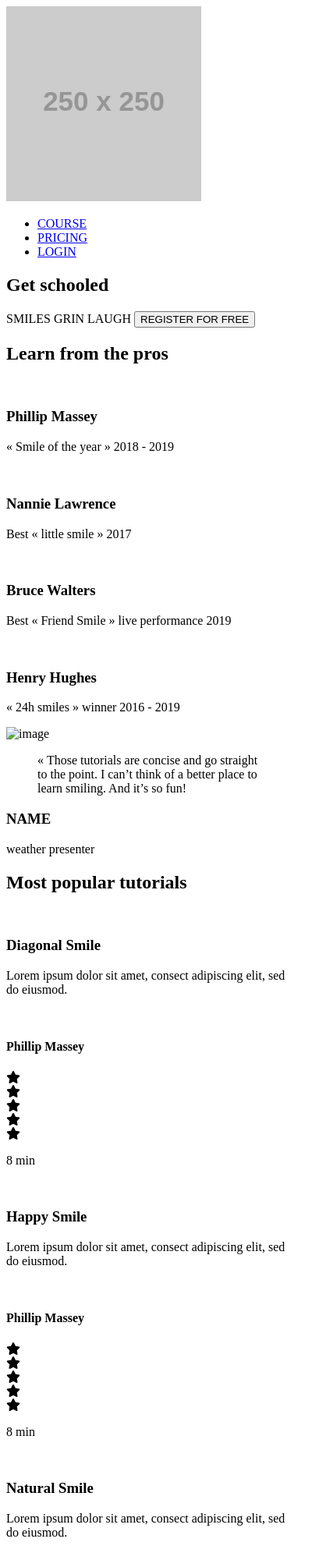
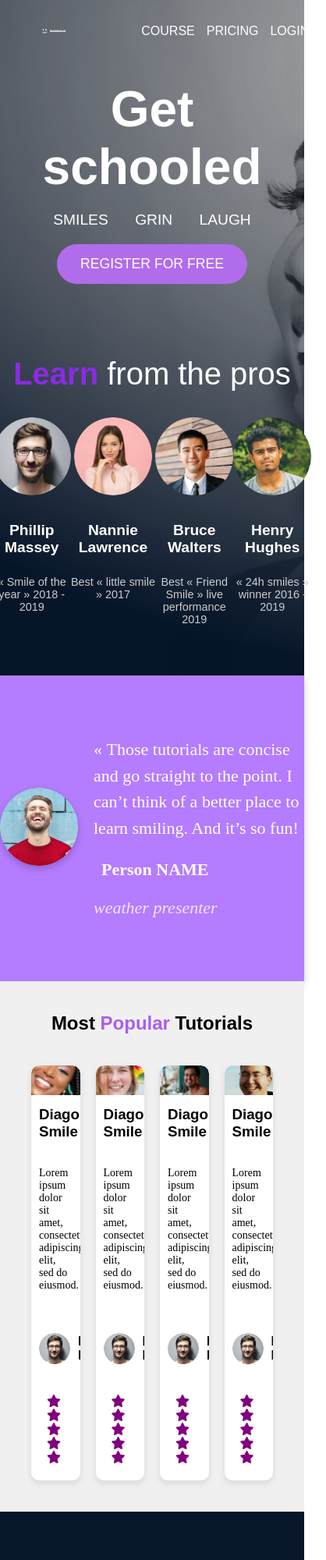
Before and after one commit to techwizelechia/alx_html_css, a plain HTML site: page index.html in a window 390 px wide. Shown: the top 2000 px of the page at 78% size, 418 px wide, since content can reach past the window. Drawn offline with Linux system fonts and the light colour scheme; placeholder pictures from the web are drawn by us.

Commit message:
Updated index.html, replaced style.css with styles.css, and added new images

```diff
--- a/index.html
+++ b/index.html
@@ -5,206 +5,212 @@
     <meta name="viewport" content="width=device-width, initial-scale=1.0">
     <script src="https://kit.fontawesome.com/4a2b055604.js" crossorigin="anonymous"></script>
     <title>Document</title>
+    <link rel="stylesheet" href="styles.css">
 </head>
 <body>
     <header>
-        <nav>
-            <img src="https://fakeimg.pl/250x250?text=Sample+Logo" alt="logo">
-
-            <ul>
+        <nav class="navbar">
+            <div class="logo-container">
+                <img src="images/logo.png" alt="logo" class="logo">
+            </div>
+            <ul class="nav-links">
                 <li><a href="#">COURSE</a></li>
                 <li><a href="#">PRICING</a></li>
                 <li><a href="#">LOGIN</a></li>
             </ul>
         </nav>
-
     </header>
     <main>
-        <section>
-            <div>
+        <section class="first-section">
+            <div class="content-container">
               <h1>Get schooled</h1>
+              <div class="tagline">
                 <span>SMILES</span>
                 <span>GRIN</span>
                 <span>LAUGH</span>
-                <button>REGISTER FOR FREE</button>
+              </div>
+              <button class="register-btn">REGISTER FOR FREE</button>
+            </div>
+            <div class="learn-section">
+              <h2><span class="highlighted-text">Learn</span> from the pros</h2>
+              <div class="examples">
+                <div>
+                  <img src="images/1.png" alt="Phillip Massey">
+                  <h3>Phillip Massey</h3>
+                  <p>« Smile of the year » 2018 - 2019</p>
                 </div>
                 <div>
-                <h2>Learn from the pros</h2>
-                <div>
-                    <div>
-                        <img src="./images/1 (3).png" alt="">
-                        <h3>Phillip Massey</h3>
-                        <p>« Smile of the year » 2018 - 2019</p>
+                  <img src="images/3.png" alt="Nannie Lawrence">
+                  <h3>Nannie Lawrence</h3>
+                  <p>Best « little smile » 2017</p>
                 </div>
                 <div>
-                        <img src="./images/6.png" alt="">
-                        <h3>Nannie Lawrence</h3>
-                        <p>Best « little smile » 2017</p>
+                  <img src="images/2.png" alt="Bruce Walters">
+                  <h3>Bruce Walters</h3>
+                  <p>Best « Friend Smile » live performance 2019</p>
                 </div>
                 <div>
-                        <img src="./images/7.png" alt="">
-                        <h3>Bruce Walters</h3>
-                        <p>Best « Friend Smile » live performance 2019</p>
-                    </div>
-                    <div>
-                        <img src="./images/8.png" alt="">
+                  <img src="images/4.png" alt="Henry Hughes">
                   <h3>Henry Hughes</h3>
-                        <p>« 24h smiles » winner 2016 - 2019</p>
+                  <p>« 24h smiles » winner 2016 - 2019</p>
                 </div>
               </div>
             </div>
           </section>
-        <section>
+
+          <section class="testimonial">
             <div>
-                <img src="./images/Bitmap.png" alt="image">
+                <img src="images/5.png" alt="image">
             </div>
             <div>
                 <blockquote>« Those tutorials are concise and go straight to the point. I can’t think of a better place to learn smiling. And it’s so fun!</blockquote>
-                <h3>NAME</h3>
-                <P>weather presenter</P>
+                <h3>Person NAME</h3>
+                <p>weather presenter</p>
             </div>
         </section>
-        <section>
-            <h2>Most popular tutorials</h2>
-            <div>
-                <img src="./images/Bitmap (1).png" alt="">
+        <section class="tutorials">
+            <h2>Most <span style="color: rgb(169, 94, 238);">Popular</span> Tutorials</h2>
+            <div class="tutorial-container">
+                <div class="tutorial">
+                    <img src="images/9.png" alt="Diagonal Smile">
                     <h3>Diagonal Smile</h3>
-                <p>Lorem ipsum dolor sit amet, consect adipiscing elit, sed do eiusmod.</p>
-                <div>
-                    <img src="./images/1 (3).png" alt="">
+                    <p>Lorem ipsum dolor sit amet, consectetur adipiscing elit, sed do eiusmod.</p>
+                    <div class="author">
+                        <img src="images/1.png" alt="Phillip Massey">
                         <h4>Phillip Massey</h4>
                     </div>
-                <div>
-                    <div><i class="fa-solid fa-star"></i></div>
-                    <div><i class="fa-solid fa-star"></i></div>
-                    <div><i class="fa-solid fa-star"></i></div>
-                    <div><i class="fa-solid fa-star"></i></div>
-                    <div><i class="fa-solid fa-star"></i></div>
+                    <div class="rating-duration">
+                        <div class="rating">
+                            <i class="fa-solid fa-star"></i>
+                            <i class="fa-solid fa-star"></i>
+                            <i class="fa-solid fa-star"></i>
+                            <i class="fa-solid fa-star"></i>
+                            <i class="fa-solid fa-star"></i>
                         </div>
-                <p>8 min</p>
+                        <p class="duration">8 min</p>
                     </div>
-            <div>
-                <img src="./images/Bitmap (4).png" alt="">
-                <h3>Happy Smile</h3>
-                <p>Lorem ipsum dolor sit amet, consect adipiscing elit, sed do eiusmod.</p>
-                <div>
-                    <img src="./images/1 (3).png" alt="">
+                </div>
+                <div class="tutorial">
+                    <img src="images/7.png" alt="Diagonal Smile">
+                    <h3>Diagonal Smile</h3>
+                    <p>Lorem ipsum dolor sit amet, consectetur adipiscing elit, sed do eiusmod.</p>
+                    <div class="author">
+                        <img src="images/1.png" alt="Phillip Massey">
                         <h4>Phillip Massey</h4>
                     </div>
-                <div>
-                    <div><i class="fa-solid fa-star"></i></div>
-                    <div><i class="fa-solid fa-star"></i></div>
-                    <div><i class="fa-solid fa-star"></i></div>
-                    <div><i class="fa-solid fa-star"></i></div>
-                    <div><i class="fa-solid fa-star"></i></div>
+                    <div class="rating-duration">
+                        <div class="rating">
+                            <i class="fa-solid fa-star"></i>
+                            <i class="fa-solid fa-star"></i>
+                            <i class="fa-solid fa-star"></i>
+                            <i class="fa-solid fa-star"></i>
+                            <i class="fa-solid fa-star"></i>
                         </div>
-                <p>8 min</p>
+                        <p class="duration">8 min</p>
                     </div>
-            <div>
-                <img src="./images/Bitmap (3).png" alt="">
-                <h3>Natural Smile</h3>
-                <p>Lorem ipsum dolor sit amet, consect adipiscing elit, sed do eiusmod.</p>
-                <div>
-                    <img src="./images/1 (3).png" alt="">
+                </div>
+                <div class="tutorial">
+                    <img src="images/8.png" alt="Diagonal Smile">
+                    <h3>Diagonal Smile</h3>
+                    <p>Lorem ipsum dolor sit amet, consectetur adipiscing elit, sed do eiusmod.</p>
+                    <div class="author">
+                        <img src="images/1.png" alt="Phillip Massey">
                         <h4>Phillip Massey</h4>
                     </div>
-                <div>
-                    <div><i class="fa-solid fa-star"></i></div>
-                    <div><i class="fa-solid fa-star"></i></div>
-                    <div><i class="fa-solid fa-star"></i></div>
-                    <div><i class="fa-solid fa-star"></i></div>
-                    <div><i class="fa-solid fa-star"></i></div>
+                    <div class="rating-duration">
+                        <div class="rating">
+                            <i class="fa-solid fa-star"></i>
+                            <i class="fa-solid fa-star"></i>
+                            <i class="fa-solid fa-star"></i>
+                            <i class="fa-solid fa-star"></i>
+                            <i class="fa-solid fa-star"></i>
                         </div>
-                <p>8 min</p>
+                        <p class="duration">8 min</p>
                     </div>
-            <div>
-                <img src="./images/Bitmap (2).png" alt="">
-                <h3>Sad Smile</h3>
-                <p>Lorem ipsum dolor sit amet, consect adipiscing elit, sed do eiusmod.</p>
-                <div>
-                    <img src="./images/1 (3).png" alt="">
+                </div>
+                <div class="tutorial">
+                    <img src="images/6.png" alt="Diagonal Smile">
+                    <h3>Diagonal Smile</h3>
+                    <p>Lorem ipsum dolor sit amet, consectetur adipiscing elit, sed do eiusmod.</p>
+                    <div class="author">
+                        <img src="images/1.png" alt="Phillip Massey">
                         <h4>Phillip Massey</h4>
                     </div>
-                <div>
-                    <div><i class="fa-solid fa-star"></i></div>
-                    <div><i class="fa-solid fa-star"></i></div>
-                    <div><i class="fa-solid fa-star"></i></div>
-                    <div><i class="fa-solid fa-star"></i></div>
-                    <div><i class="fa-solid fa-star"></i></div>
+                    <div class="rating-duration">
+                        <div class="rating">
+                            <i class="fa-solid fa-star"></i>
+                            <i class="fa-solid fa-star"></i>
+                            <i class="fa-solid fa-star"></i>
+                            <i class="fa-solid fa-star"></i>
+                            <i class="fa-solid fa-star"></i>
                         </div>
-                <p>8 min</p>
+                        <p class="duration">8 min</p>
+                    </div>
+                </div>
             </div>
         </section>
-        <section>
-            <h2>Free membership</h2>
+
+        <section class="second-section">
+            <h2><span style="color: blueviolet;">Free</span> membership</h2>
+            <div class="zx">
                 <div>
-                <img src="./images/smile.svg" alt="">
+                    <img src="images/smile.png" alt="">
                     <h3>Lorem Ipsum</h3>
                     <p>Lorem ipsum dolor sit amet, consectetur adipiscing elit.</p>
                 </div>
                 <div>
-                <img src="./images/smile.svg" alt="">
+                    <img src="images/smile.png" alt="">
                     <h3>Lorem Ipsum</h3>
                     <p>Lorem ipsum dolor sit amet, consectetur adipiscing elit.</p>
                 </div>
                 <div>
-                <img src="./images/smile.svg" alt="">
+                    <img src="images/smile.png" alt="">
                     <h3>Lorem Ipsum</h3>
                     <p>Lorem ipsum dolor sit amet, consectetur adipiscing elit.</p>
                 </div>
                 <div>
-                <img src="./images/smile.svg" alt="">
+                    <img src="images/smile.png" alt="">
                     <h3>Lorem Ipsum</h3>
                     <p>Lorem ipsum dolor sit amet, consectetur adipiscing elit.</p>
                 </div>
-            <button>REGISTER FOR FREE</button>
+            </div>
+            <button class="register-btn">REGISTER FOR FREE</button>
         </section>
-        <section>
-            <h2>F.A.Q</h2>
-            <div>
-                <div>
-                    <div>
+        <section class="faq-section">
+            <h2>F.A.Q.</h2>
+            <div class="faq-container">
+                <div class="faq-item">
                     <h3>How does this work?</h3>
+                    <p>Lorem ipsum dolor sit amet, consectetur adipiscing elit, sed do eiusmod tempor incididunt ut labore et dolore magna aliqua. Ut enim ad minim veniam, quis nostrud exercitation ullamco laboris nisi ut aliquip ex ea commodo consequat.</p>
                 </div>
-                    <div>
-                        Lorem ipsum dolor sit amet, consectetur adipiscing elit, sed do eiusmod tempor incididunt ut labore et dolore magna aliqua. Ut enim ad minim veniam, quis nostrud exercitation ullamco laboris nisi ut aliquip ex ea commodo consequat. Duis aute irure dolor in reprehenderit in voluptate velit esse cillum dolore eu fugiat nulla pariatur. Excepteur sint occaecat cupidatat non proident, sunt in culpa qui officia deserunt mollit anim id est laborum.
+                <div class="faq-item">
+                    <h3>How does this work?</h3>
+                    <p>Lorem ipsum dolor sit amet, consectetur adipiscing elit, sed do eiusmod tempor incididunt ut labore et dolore magna aliqua. Ut enim ad minim veniam, quis nostrud exercitation ullamco laboris nisi ut aliquip ex ea commodo consequat.</p>
                 </div>
-
-                    <div>
+                <div class="faq-item">
                     <h3>How does this work?</h3>
+                    <p>Lorem ipsum dolor sit amet, consectetur adipiscing elit, sed do eiusmod tempor incididunt ut labore et dolore magna aliqua. Ut enim ad minim veniam, quis nostrud exercitation ullamco laboris nisi ut aliquip ex ea commodo consequat.</p>
                 </div>
-                    <div>
-                        Lorem ipsum dolor sit amet, consectetur adipiscing elit, sed do eiusmod tempor incididunt ut labore et dolore magna aliqua. Ut enim ad minim veniam, quis nostrud exercitation ullamco laboris nisi ut aliquip ex ea commodo consequat. Duis aute irure dolor in reprehenderit in voluptate velit esse cillum dolore eu fugiat nulla pariatur. Excepteur sint occaecat cupidatat non proident, sunt in culpa qui officia deserunt mollit anim id est laborum.
-                    </div>
-                </div>
-                <div>
-                    <div>
+                <div class="faq-item">
                     <h3>How does this work?</h3>
-                    </div>
-                    <div>
-                        Lorem ipsum dolor sit amet, consectetur adipiscing elit, sed do eiusmod tempor incididunt ut labore et dolore magna aliqua. Ut enim ad minim veniam, quis nostrud exercitation ullamco laboris nisi ut aliquip ex ea commodo consequat. Duis aute irure dolor in reprehenderit in voluptate velit esse cillum dolore eu fugiat nulla pariatur. Excepteur sint occaecat cupidatat non proident, sunt in culpa qui officia deserunt mollit anim id est laborum.
-                    </div>
-                    <div>
-                        <h3>How does this work?</h3>
-                    </div>
-                    <div>
-                        Lorem ipsum dolor sit amet, consectetur adipiscing elit, sed do eiusmod tempor incididunt ut labore et dolore magna aliqua. Ut enim ad minim veniam, quis nostrud exercitation ullamco laboris nisi ut aliquip ex ea commodo consequat. Duis aute irure dolor in reprehenderit in voluptate velit esse cillum dolore eu fugiat nulla pariatur. Excepteur sint occaecat cupidatat non proident, sunt in culpa qui officia deserunt mollit anim id est laborum.
-                    </div>
+                    <p>Lorem ipsum dolor sit amet, consectetur adipiscing elit, sed do eiusmod tempor incididunt ut labore et dolore magna aliqua. Ut enim ad minim veniam, quis nostrud exercitation ullamco laboris nisi ut aliquip ex ea commodo consequat.</p>
                 </div>
             </div>
         </section>
     </main>
     <footer>
-        <section>
-            <div>
-                <img src="https://fakeimg.pl/250x250?text=Sample+Logo" alt="logo">
+        <section class="footer-sec">
+            <div class="footer-items-container">
+                <div class="logo-container">
+                    <img src="images/logo.png" alt="logo" class="logo">
+                </div>
                 <div>
                     <i class="fa-brands fa-facebook"></i>
                     <i class="fa-brands fa-twitter"></i>
                     <i class="fa-brands fa-instagram"></i>
                 </div>
             </div>
-            <p>©smileschool 2020</p>
+            <p>© 2020 SmileSchool</p>
         </section>
     </footer>
 </body>
--- /dev/null
+++ b/styles.css
@@ -0,0 +1,331 @@
+@font-face {
+    font-family: 'Spin Cycle OT', sans-serif;
+    src: url('./assets/Spin-Cycle-OT/spincycle_3d_ot.otf') format('woff2'),
+         url('./assets/Spin-Cycle-OT/spincycle_ot.otf') format('woff'),
+         url('./assets/fonts/spin-cycle-ot.ttf') format('truetype');
+    font-weight: normal;
+    font-style: normal;
+}
+body {
+    margin: 0;
+    padding: 0;
+    font-family: 'Source Sans Pro', sans-serif, 'spin cycle ot';
+    width: 100%;
+}
+main{
+    margin: 0;
+    padding: 0;
+}
+.navbar {
+    display: flex;
+    justify-content: space-around;
+    align-items: center;
+    position: fixed;
+    width: 100%;
+    top: 0;
+    z-index: 1000;
+    color: white;
+    font-family: 'Source Sans Pro', sans-serif;
+}
+.logo-container {
+    display: flex;
+    align-items: center;
+}
+.logo {
+    width: 100px;
+    margin-right: 10px;
+}
+.logo-text {
+    font-family: 'Spin Cycle OT', sans-serif;
+    font-weight: 600;
+    color: white;
+}
+.nav-links {
+    list-style: none;
+    display: flex;
+    gap: 30px;
+}
+.nav-links li {
+    text-transform: uppercase;
+}
+.nav-links a {
+    text-decoration: none;
+    color: white;
+    font-weight: 500;
+    font-size: 1rem;
+    transition: color 0.3s ease;
+}
+.first-section {
+    display: flex;
+    flex-direction: column;
+    align-items: center;
+    justify-content: center;
+    text-align: center;
+    padding: 50px;
+    background-image: url(images/Object.png);
+    background-size: cover;
+    color: white;
+  }
+  .content-container h1 {
+    font-size: 4rem;
+    font-weight: bold;
+    margin-bottom: 20px;
+  }
+  .tagline span {
+    margin: 0 15px;
+    font-size: 1.2rem;
+    font-weight: 300;
+    text-transform: uppercase;
+  }
+  .register-btn {
+    margin-top: 20px;
+    padding: 15px 30px;
+    background-color: #b16ceb;
+    color: white;
+    border: none;
+    border-radius: 30px;
+    font-size: 1.1rem;
+    cursor: pointer;
+    transition: background-color 0.3s ease;
+  }
+  .learn-section {
+    margin-top: 60px;
+  }
+  .learn-section h2 {
+    font-size: 2.5rem;
+    font-weight: 500;
+  }
+  .learn-section .highlighted-text {
+    color: blueviolet;
+    font-weight: bold;
+  }
+  .examples {
+    display: flex;
+    justify-content: space-around;
+    margin-top: 30px;
+  }
+  .examples div {
+    text-align: center;
+  }
+  .examples img {
+    border-radius: 50%;
+    width: 100px;
+    height: 100px;
+    margin-bottom: 10px;
+  }
+  .examples h3 {
+    margin: 10px 0 5px;
+    font-size: 1.2rem;
+  }
+  .examples p {
+    font-size: 0.9rem;
+    color: #ccc;
+  }
+  .testimonial {
+    background-color: #b47cff;
+    color: white;
+    width: 100%;
+    display: flex;
+    align-items: center;
+    justify-content: center;
+    height: 392px;
+    box-shadow: 0 4px 8px rgba(0, 0, 0, 0.2);
+}
+.testimonial img {
+    width: 100px;
+    height: 100px;
+    border-radius: 50%;
+    margin-right: 20px;
+    box-shadow: 0 4px 8px rgba(0, 0, 0, 0.2);
+}
+.testimonial blockquote {
+    font-size: 22px;
+    font-weight: 400;
+    line-height: 33.6px;
+    margin: 0;
+    font-family: source sans pro;
+}
+.testimonial h3 {
+    margin: 10px 0 5px 0;
+    font-size: 22px;
+    font-weight: 700;
+    font-family: source sans pro;
+    line-height: 33.6px;
+}
+.testimonial p {
+    font-size: 22px;
+    color: #f0e6ff;
+    margin: 0;
+    font-family: source sans pro;
+    font-weight: 400;
+    font-style: italic;
+    line-height: 33.6px;
+  }
+  .tutorials {
+    font-family: Arial, sans-serif;
+    background-color: #f0f0f0;
+    padding: 20px;
+    text-align: center;
+}
+.tutorial-container {
+    display: flex;
+    overflow-x: auto;
+    gap: 20px;
+    padding: 20px;
+}
+.tutorial {
+    width: 100%;
+    background-color: #fff;
+    border-radius: 10px;
+    box-shadow: 0 4px 8px rgba(0,0,0,0.1);
+    text-align: left;
+    overflow: hidden;
+}
+.tutorial p {
+  padding: 10px;
+  font-size: 14px;
+  font-weight: 400;
+  font-family: 'source sans pro';
+  background-color: #fff;
+}
+.tutorial img {
+    width: 100%;
+    height: auto;
+    border-top-left-radius: 10px;
+    border-top-right-radius: 10px;
+}
+.author {
+    display: flex;
+    align-items: center;
+    gap: 10px;
+    padding: 10px;
+}
+.author img {
+    width: 40px;
+    height: 40px;
+    border-radius: 50%;
+}
+.rating-duration {
+    display: flex;
+    align-items: center;
+    justify-content: space-between;
+    gap: 10px;
+    padding: 10px;
+}
+.rating {
+    padding: 0 10px 10px;
+    color: purple;
+}
+.duration {
+    background-color: #eee;
+    padding: 5px 0;
+    font-size: 0.8rem;
+}
+.duration p {
+    margin: 0;
+    padding: 0;
+}
+h3 {
+    padding: 10px;
+    margin: 0;
+}
+.second-section {
+    display: flex;
+    flex-direction: column;
+    align-items: center;
+    justify-content: center;
+    text-align: center;
+    padding: 50px;
+    background-color: #071629;
+    color: white;
+    font-family: source sans pro;
+  }
+  .zx {
+    display: flex;
+    align-items: center;
+    justify-content: space-between;
+    text-align: center;
+    padding: 50px;
+    background-color: #071629;
+    color: white;
+    gap: 20px;
+  }
+  .zx h3 {
+    font-size: 18px;
+    font-weight: 600;
+  }
+  .zx p {
+    font-size: 14px;
+    font-weight: 400;
+  }
+  .faq-section {
+    text-align: center;
+    margin: 40px auto;
+}
+.faq-section h2 {
+    font-size: 2.5rem;
+    margin-bottom: 20px;
+    letter-spacing: 0.1rem;
+}
+.faq-container {
+    display: grid;
+    grid-template-columns: repeat(2, 1fr);
+    gap: 30px;
+    max-width: 1200px;
+    margin: 0 auto;
+}
+.faq-item {
+    background-color: #fff;
+    padding: 20px;
+    border-radius: 8px;
+    box-shadow: 0 2px 10px rgba(0, 0, 0, 0.1);
+    text-align: left;
+}
+.faq-item h3 {
+    font-size: 1.25rem;
+    margin-bottom: 15px;
+}
+.faq-item p {
+    font-size: 1rem;
+    line-height: 1.6;
+    color: #666;
+}
+footer {
+    background-color: #071629;
+    color: white;
+    text-align: center;
+    padding: 20px 0;
+    width: 100%;
+}
+.footer-sec {
+    display: flex;
+    flex-direction: column;
+}
+.footer-sec p {
+    font-size: 12px;
+    font-weight: 400;
+    margin: 0;
+    font-family: source sans pro;
+    color: #FFFFFF;
+}
+.footer-items-container {
+    display: flex;
+    justify-content: space-between;
+    width: 85%;
+    padding: 0 40px 0 40px;
+  }
+.footer-items-container img {
+    width: 120px;
+    height: 40px;
+}
+@media (max-width: 768px) {
+    .navbar {
+        padding: 15px 30px;
+    }
+    .nav-links {
+        gap: 15px;
+    }
+    .logo {
+        width: 30px;
+    }
+}
```
Also changed, not shown: images/1.png (added), images/2.png (added), images/3.png (added), images/4.png (added), images/5.png (added), images/6.png (added), images/7.png (added), images/8.png (added), images/9.png (added), images/Object.png (added), images/logo.png (added), images/smile.png (added), style.css (deleted). Lines whose indentation alone changed are shown as unchanged.
